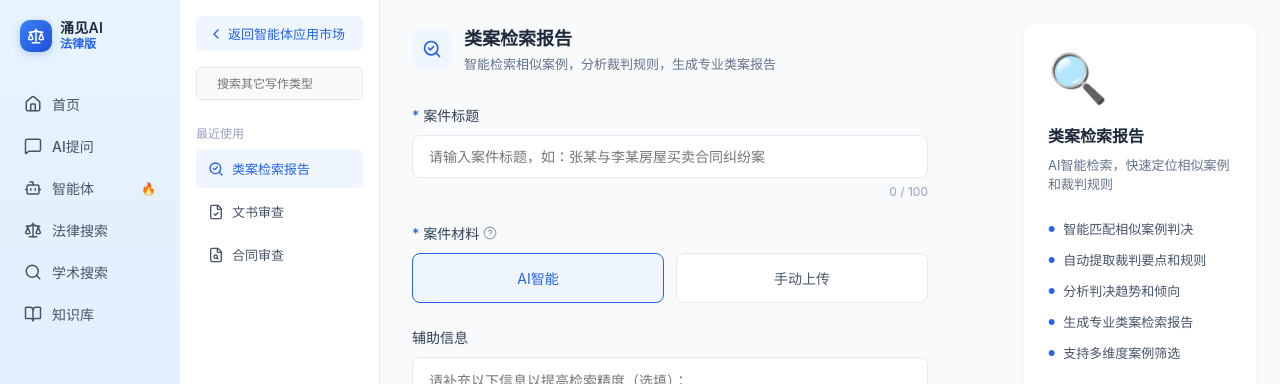
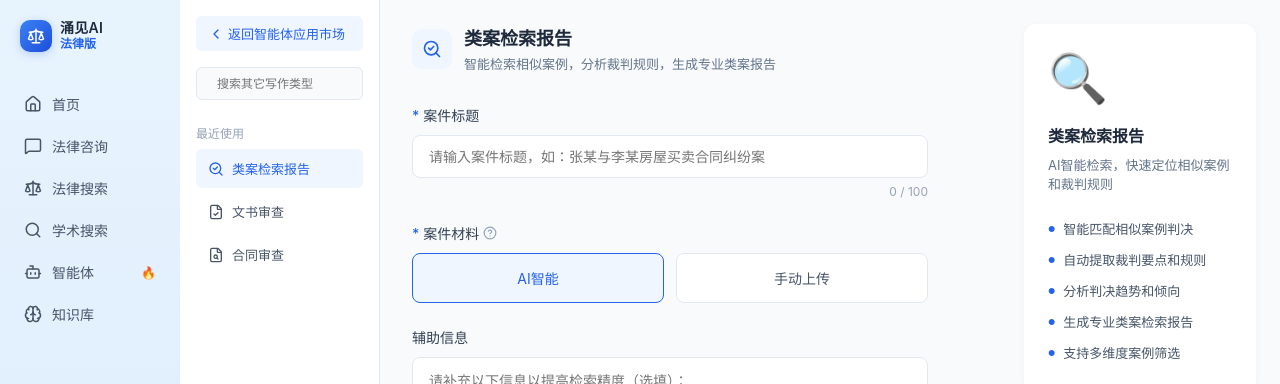
Before and after one commit to poer2023/legal-ai-assistant, a Vue app: page /agent/similar-case in a window 1280 px wide. Shown: the top 384 px of the page. Built offline with nearby package versions, Linux system fonts and the light colour scheme.

Commit message:
优化导航菜单：调整菜单项顺序，更新图标和文案

```diff
--- a/src/components/Sidebar.vue
+++ b/src/components/Sidebar.vue
@@ -4,7 +4,7 @@
   Home,
   MessageSquare,
   Bot,
-  BookOpen,
+  Brain,
   Search,
   FileText,
   Users,
@@ -17,11 +17,11 @@
 
 const navItems = [
   { icon: Home, label: '首页', routeName: 'home' },
-  { icon: MessageSquare, label: 'AI提问', routeName: 'chat' },
-  { icon: Bot, label: '智能体', routeName: 'agents', hot: true },
+  { icon: MessageSquare, label: '法律咨询', routeName: 'chat' },
   { icon: Scale, label: '法律搜索', routeName: 'legal-search' },
   { icon: Search, label: '学术搜索', routeName: 'search' },
-  { icon: BookOpen, label: '知识库', routeName: 'knowledge' },
+  { icon: Bot, label: '智能体', routeName: 'agents', hot: true },
+  { icon: Brain, label: '知识库', routeName: 'knowledge' },
 ];
 
 const bottomItems = [
--- a/src/router/index.ts
+++ b/src/router/index.ts
@@ -49,7 +49,7 @@
     path: '/chat',
     name: 'chat',
     component: AiQnaView,
-    meta: { title: 'AI提问' }
+    meta: { title: '法律咨询' }
   },
   {
     path: '/agent',
```
